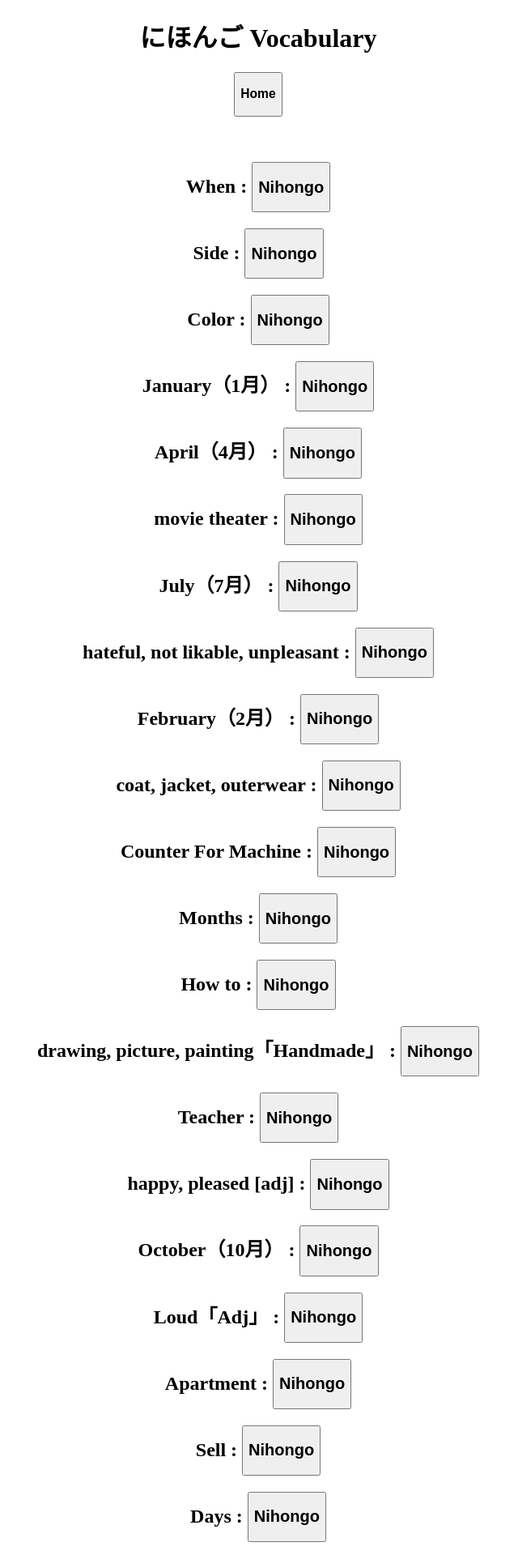
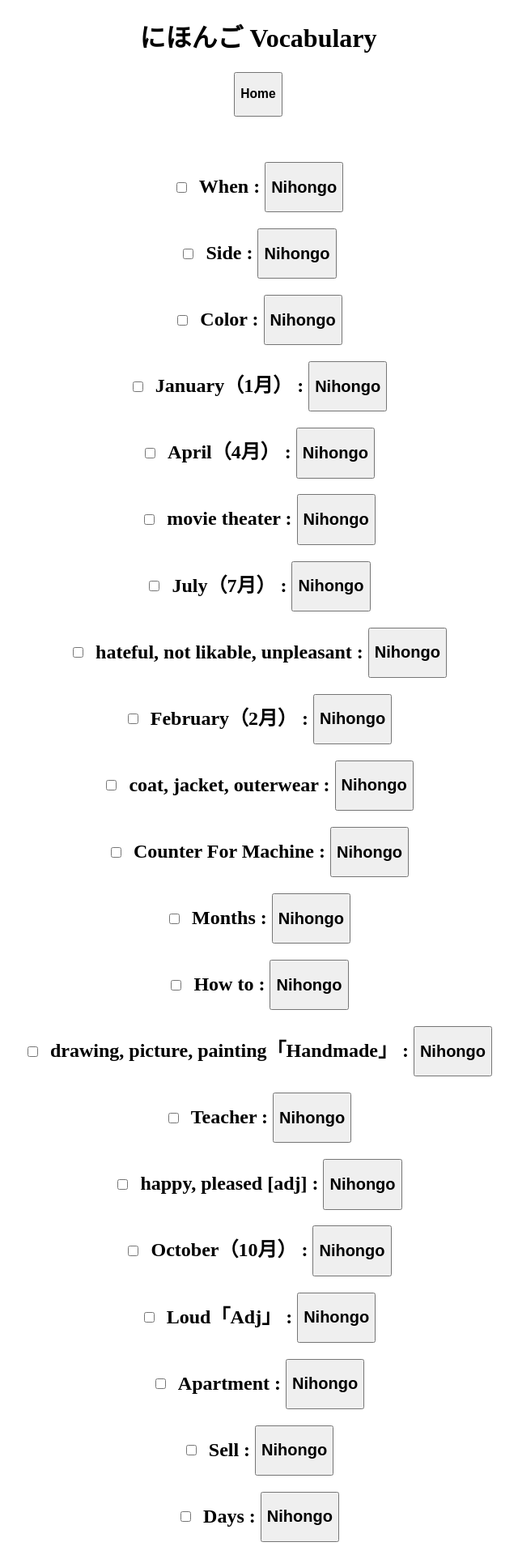
Before and after one commit to zsaaupo/NihongoVocabulary, a Django app: page /english/ in a window 1280 px wide. Shown: the top 1920 px of the page at 81% size, without its empty margins (321-961 px from the left). Run offline with Django 4.2, Linux system fonts and the light colour scheme; data comes from the database, SQL or seed files in the repository.

Commit message:
Update 0.5

```diff
--- a/templates/english.html
+++ b/templates/english.html
@@ -1,9 +1,9 @@
 {% extends "base.html"%}
 {% block title%} English {% endblock %}
 {% block body %}
-<div>
+<div style="text-align: justify; text-align-last: center;">
     {% for value in i %}
-    <h2>{{ value.english }} : <a target="_blank" href="/{{value.id}}"><button><h2>Nihongo</h2></button></a></h2>
+    <h2><input style="margin-right: 15px;" type="checkbox">{{ value.english }} : <a target="_blank" href="/{{value.id}}"><button><h2>Nihongo</h2></button></a></h2>
     {% endfor %}
 </div>
 {% endblock %}
--- a/templates/nihongo.html
+++ b/templates/nihongo.html
@@ -1,9 +1,9 @@
 {% extends "base.html"%}
 {% block title%} にほんご {% endblock %}
 {% block body %}
-<div>
+<div style="text-align: justify; text-align-last: center;">
     {% for value in i %}
-    <h2>{{ value.nihongo }} : <a target="_blank" href="/{{value.id}}"><button><h2>English</h2></button></a></h2>
+    <h2><input style="margin-right: 15px;" type="checkbox">{{ value.nihongo }} : <a target="_blank" href="/{{value.id}}"><button><h2>English</h2></button></a></h2>
     {% endfor %}
 </div>
 {% endblock %}
```
